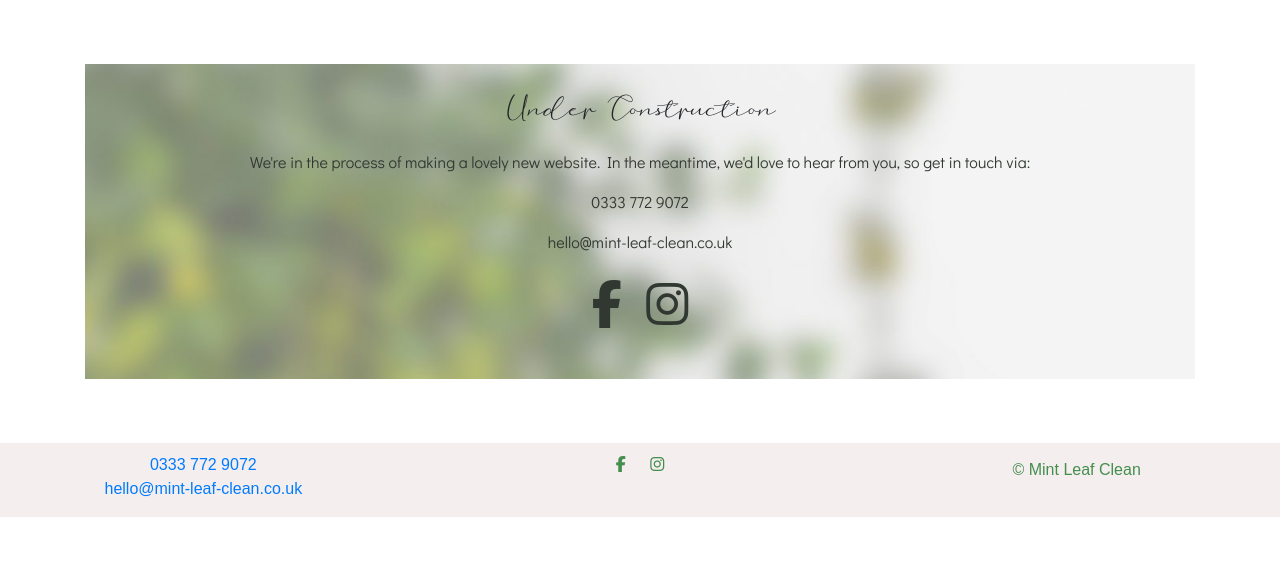
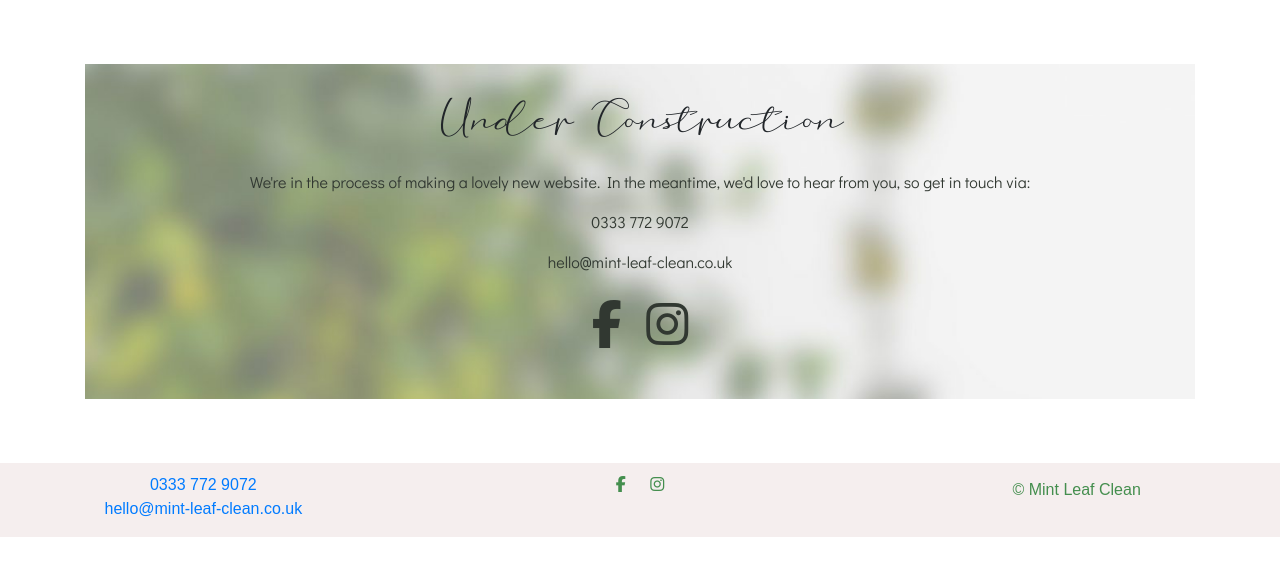
Before and after one commit to mintleafclean/mintleafclean, a plain HTML site: page index.html in a window 1280 px wide. Shown: the part 66-642 px from the top of the page. Drawn offline with nearby package versions, Linux system fonts and the light colour scheme.

Commit message:
Update index.html

```diff
--- a/index.html
+++ b/index.html
@@ -59,7 +59,7 @@
 
 	<div class="section1" style="text-align:center; padding-top:10px;">
 		<div class="container">
-		  <h1 class="display-3" style="font-size:2rem;">Under Construction</h1>
+		  <h1 class="display-3" style="font-size:3rem;">Under Construction</h1>
 			<div style="font-family: 'Didact Gothic', sans-serif; !important">
 		  <p style="color:#313831;"> We're in the process of making a lovely new website. In the meantime, we'd love to hear from you, so get in touch via:</p>
 
```
